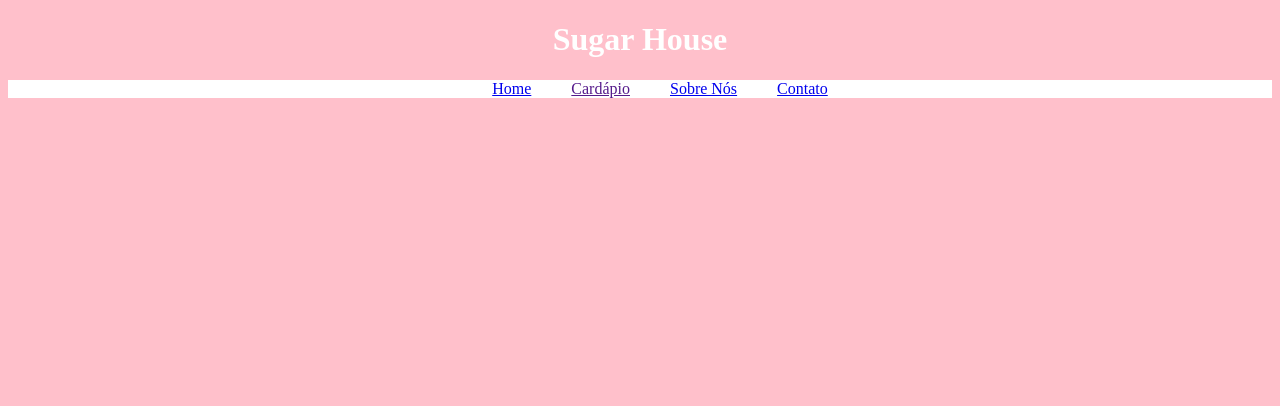
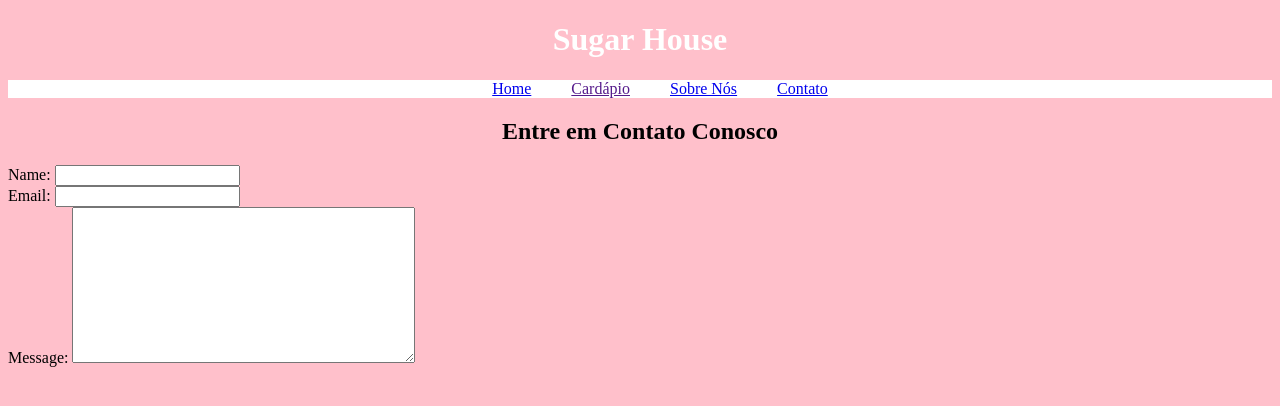
Before and after one commit to PedroNunesBH/sugar_house_app, a Django app: page /contato/ in a window 1280 px wide. Shown: the top 406 px of the page. Run offline with Django 5.2, Linux system fonts and the light colour scheme.

Commit message:
fix: correct message field in contact form

```diff
--- a/confectionery/forms.py
+++ b/confectionery/forms.py
@@ -4,4 +4,4 @@ from django import forms
 class ContactForm(forms.Form):
     name = forms.CharField(max_length=200)
     email = forms.EmailField()
-    message = forms.Textarea()
+    message = forms.CharField(widget=forms.Textarea)
--- a/confectionery/templates/contact.html
+++ b/confectionery/templates/contact.html
@@ -1,5 +1,6 @@
 {% extends 'base.html' %}
 
 {% block content %}
-
+    <h2 class="h2-title">Entre em Contato Conosco</h2>
+    {{ form }}
 {% endblock %}
```
